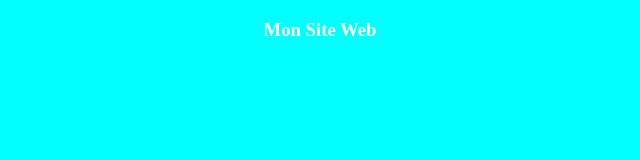
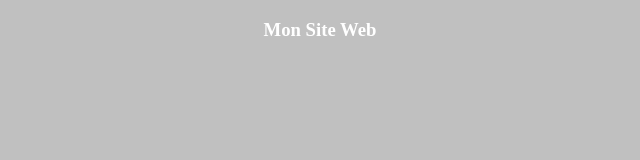
Before and after one commit to kAZLAOUI/TestHTML, a plain HTML site: page index.html in a window 1280 px wide. Shown: the whole page, without its empty margins (320-960 px from the left). Drawn offline with Linux system fonts and the light colour scheme.

Commit message:
modification de la couleur de fond

```diff
--- a/index.html
+++ b/index.html
@@ -3,7 +3,7 @@
 <head>
 	<title >Mon site Web</title>
 </head>
-<body style= 'background: cyan; color: white;'>
+<body style= 'background: silver; color: white;'>
 	<h3 style=" text-align: center;"> Mon Site Web </h3>
 
 </body>
```
